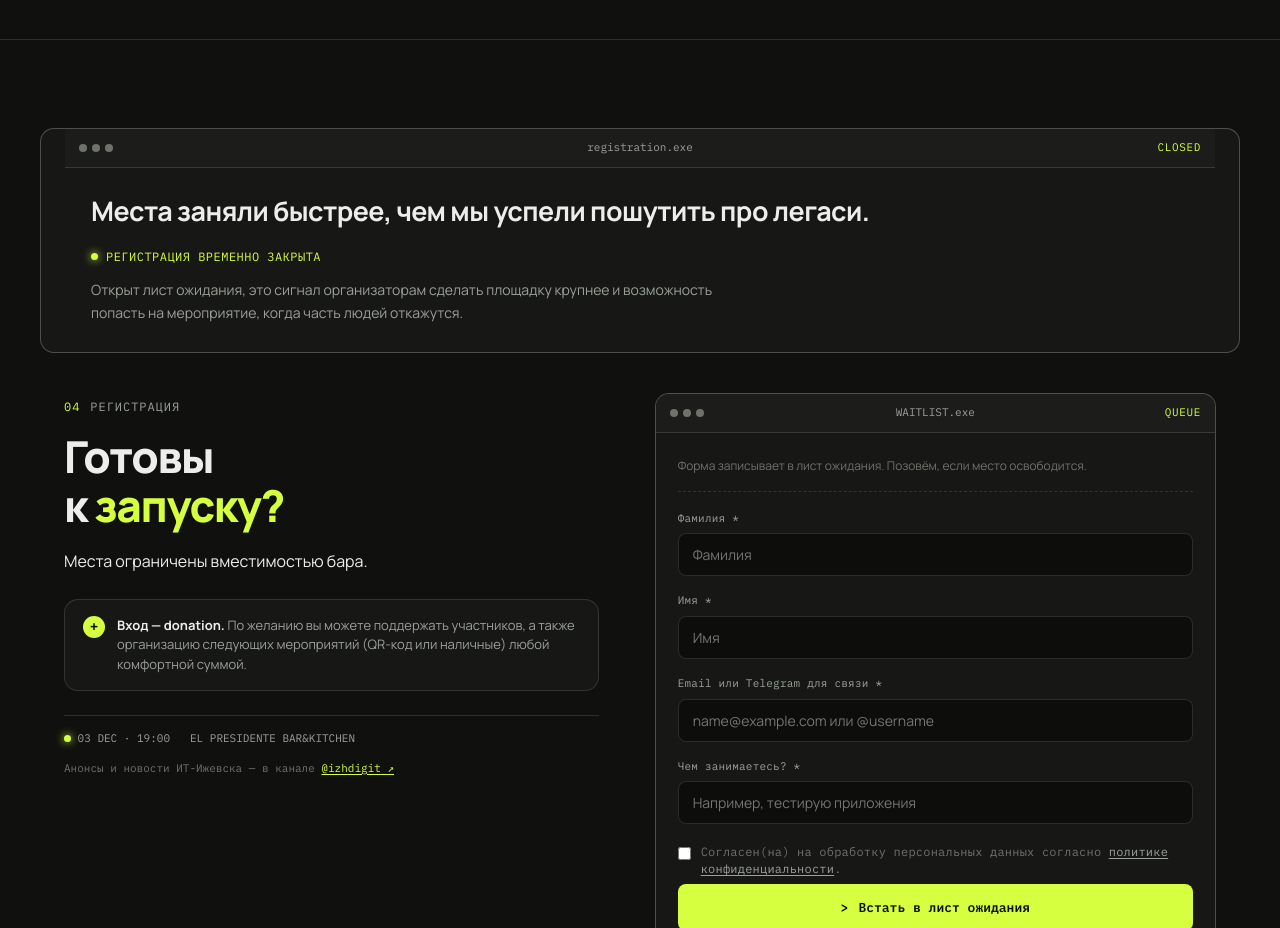
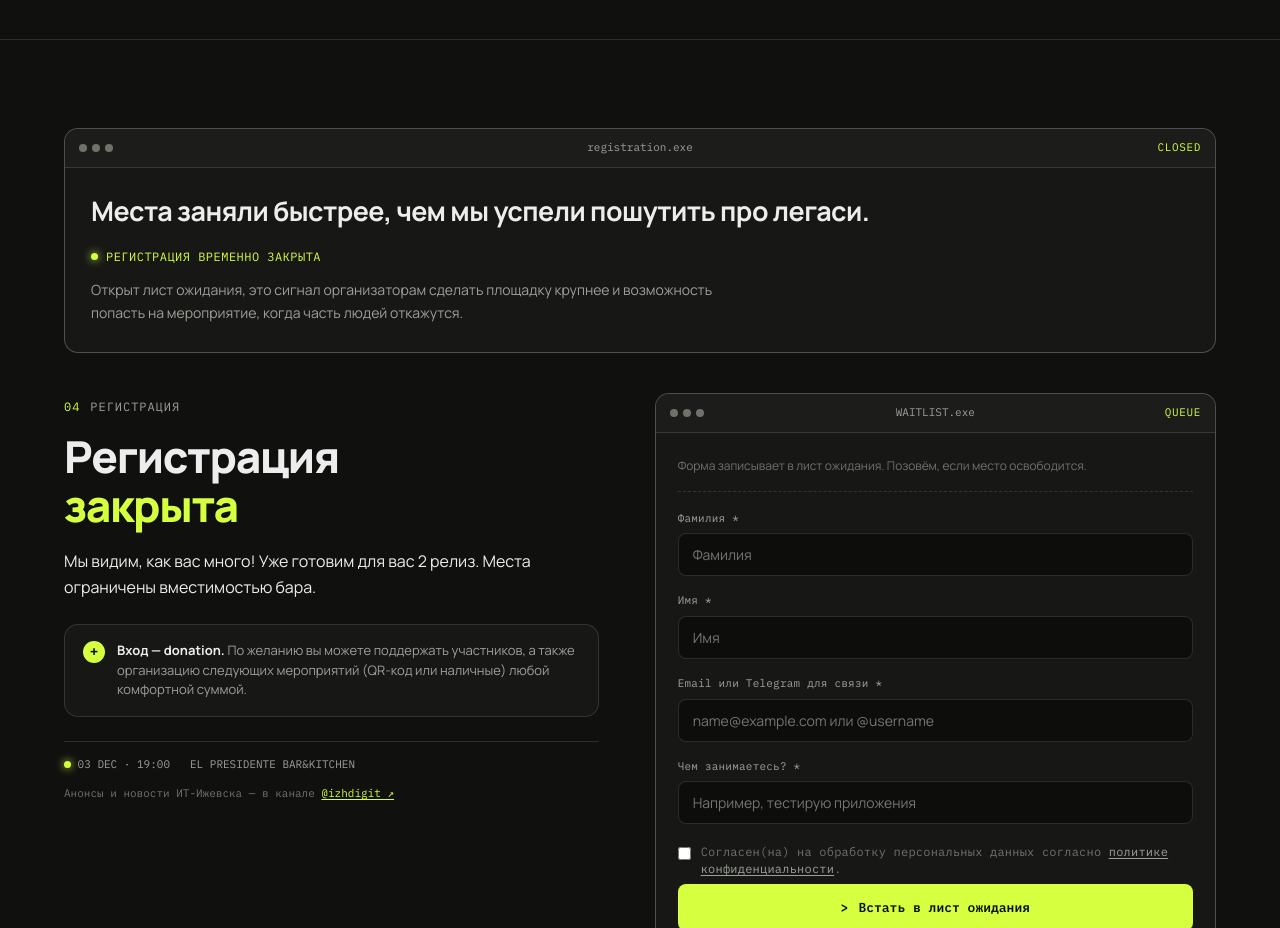
Before and after one commit to patriotina/matveeva-standup, a plain HTML site: page site/index.html in a window 1280 px wide. Shown: the part 2880-3808 px from the top of the page. Drawn offline with Linux system fonts and the light colour scheme.

Commit message:
Заменить заголовок на «Регистрация закрыта» и починить шапку объявления
Шапка registration.exe рисовалась с отступом от краёв карточки:
.waitlist-notice одновременно был и .container, а у контейнера
padding-inline 24px. Рамка карточки охватывала паддинг, а шапка лежала
внутри него — 25px пустоты с каждой стороны. Карточка вынесена во
вложенный div, .container остался снаружи. Теперь шапка идёт от края до
края, как у остальных окон на странице.

Заголовок секции «Готовы к запуску?» заменён на «Регистрация закрыта»:
при закрытой регистрации призыв к запуску ей противоречил.

Перед текстом про вместимость бара добавлено «Мы видим, как вас много!
Уже готовим для вас 2 релиз» — это объясняет, почему мест мало, и
переводит закрытие регистрации в хорошую новость.

```diff
--- a/site/index.html
+++ b/site/index.html
@@ -197,7 +197,8 @@
     </section>
 
     <section class="section registration-section" id="registration">
-      <div class="container waitlist-notice">
+      <div class="container">
+        <div class="waitlist-notice">
           <div class="window-bar">
             <div class="window-dots" aria-hidden="true"><i></i><i></i><i></i></div>
             <span class="window-title mono">registration.exe</span>
@@ -209,12 +210,13 @@
             <p class="waitlist-text">Открыт лист ожидания, это сигнал организаторам сделать площадку крупнее и возможность попасть на мероприятие, когда часть людей откажутся.</p>
           </div>
         </div>
+      </div>
 
       <div class="container registration-layout">
         <div class="registration-copy">
           <p class="eyebrow"><span class="section-index">04</span> Регистрация</p>
-          <h2>Готовы<br>к <span class="accent-phrase">запуску?</span></h2>
-          <p>Места ограничены вместимостью бара.</p>
+          <h2>Регистрация<br><span class="accent-phrase">закрыта</span></h2>
+          <p>Мы видим, как вас много! Уже готовим для вас 2 релиз. Места ограничены вместимостью бара.</p>
           <div class="donation-note">
             <span class="donation-symbol" aria-hidden="true">+</span>
             <p><strong>Вход — donation. </strong> По желанию вы можете поддержать участников, а также организацию следующих мероприятий (QR-код или наличные) любой комфортной суммой.</p>
```
Lines whose indentation alone changed are shown as unchanged.
